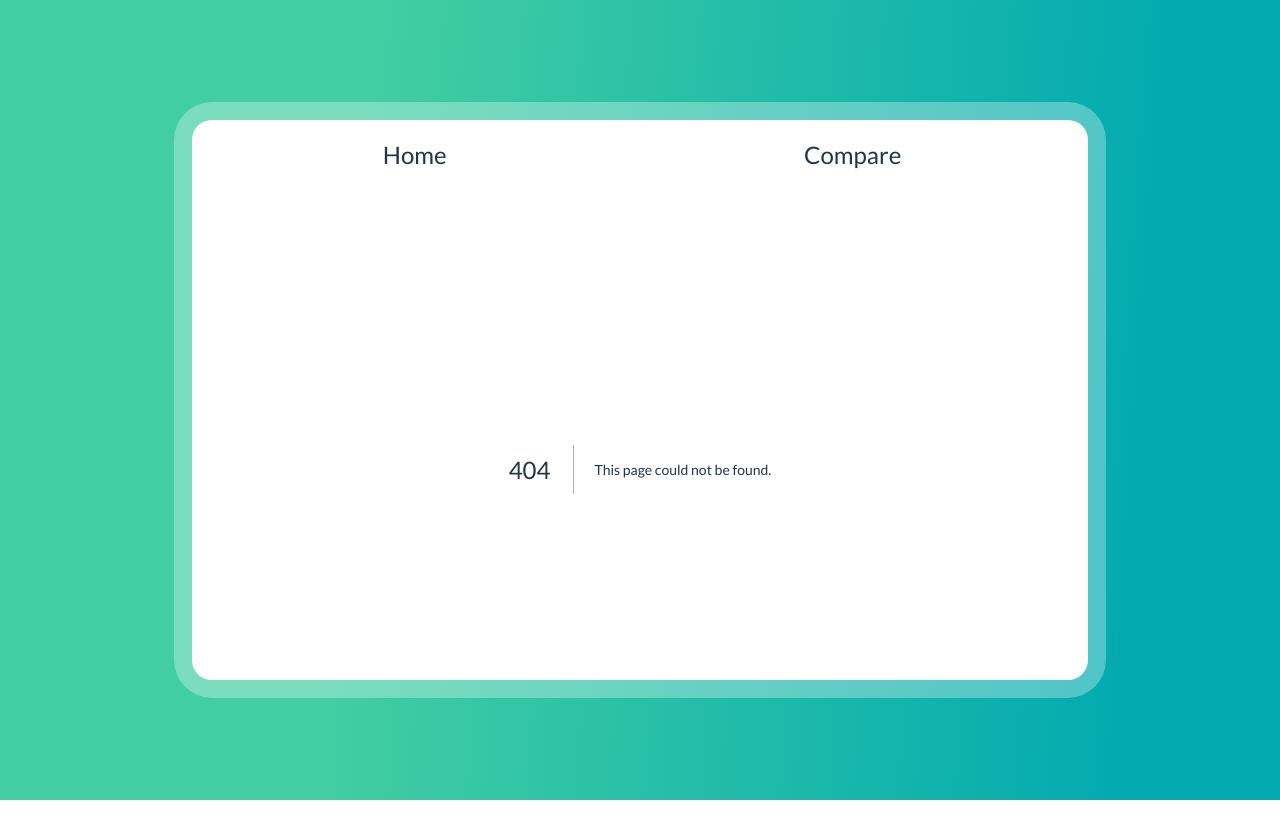
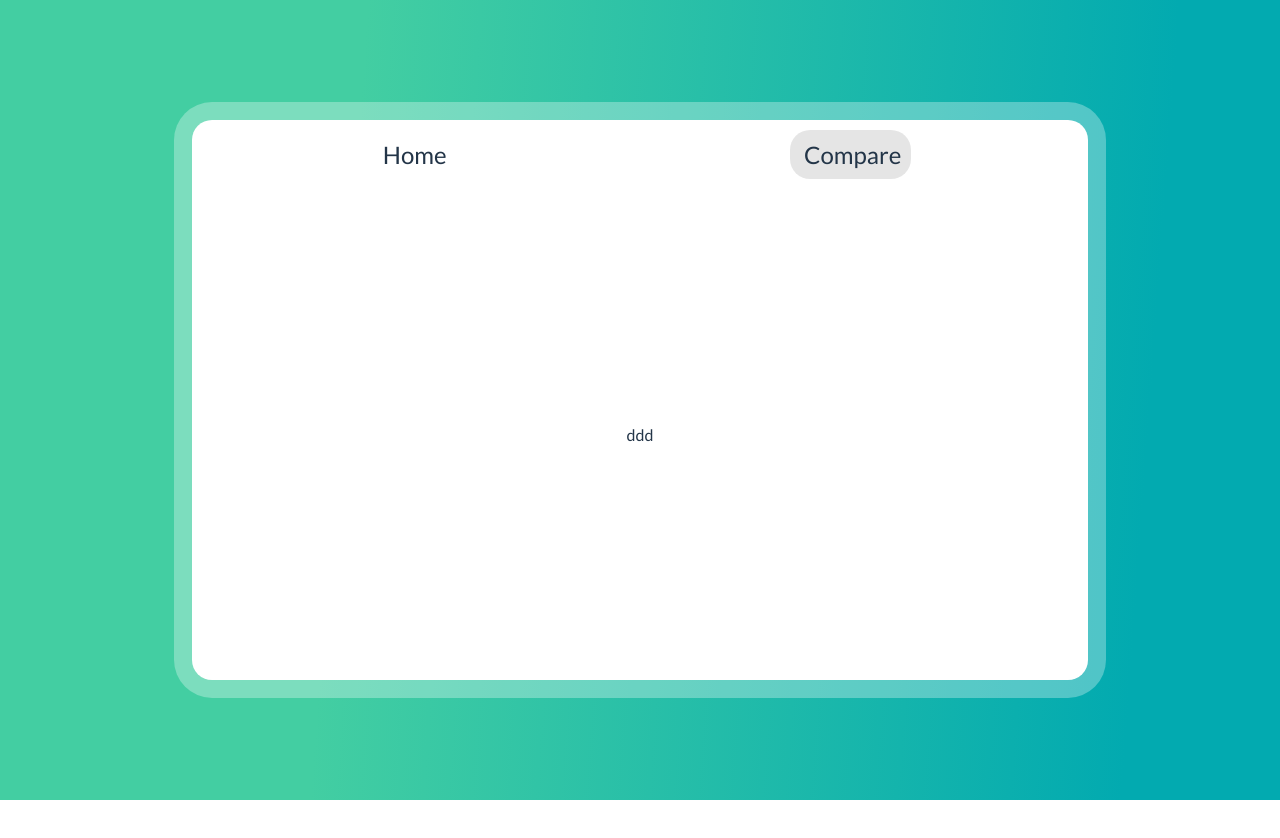
Before and after one commit to woywro/recruitment1, a Next.js app: page /compare in a window 1280 px wide. Before the commit this address had no page. Shown: the top 838 px of the page. After the commit the page ends 800 px from the top, so only its background shows below. Built offline with nearby package versions, Linux system fonts and the light colour scheme.

Commit message:
fix: navigation routing

```diff
--- a/src/components/NavBar/index.tsx
+++ b/src/components/NavBar/index.tsx
@@ -15,8 +15,8 @@ export const NavBar = () => {
             <NavItemText>Home</NavItemText>
           </Item>
         </Link>
-        <Link href={`/map`} passHref>
-          <Item isActive={router.pathname === '/map' ? true : false}>
+        <Link href={`/compare`} passHref>
+          <Item isActive={router.pathname === '/compare' ? true : false}>
             <NavItemText>Compare</NavItemText>
           </Item>
         </Link>
--- /dev/null
+++ b/src/pages/compare.tsx
@@ -0,0 +1,7 @@
+import { client } from '../../apollo-client';
+import { gql } from '@apollo/client';
+import { CompareView } from '../views/CompareView';
+
+export default function Compare() {
+  return <CompareView />;
+}
--- /dev/null
+++ b/src/views/CompareView/index.tsx
@@ -0,0 +1,7 @@
+export const CompareView = () => {
+  return (
+    <div>
+      <p>ddd</p>
+    </div>
+  );
+};
```
